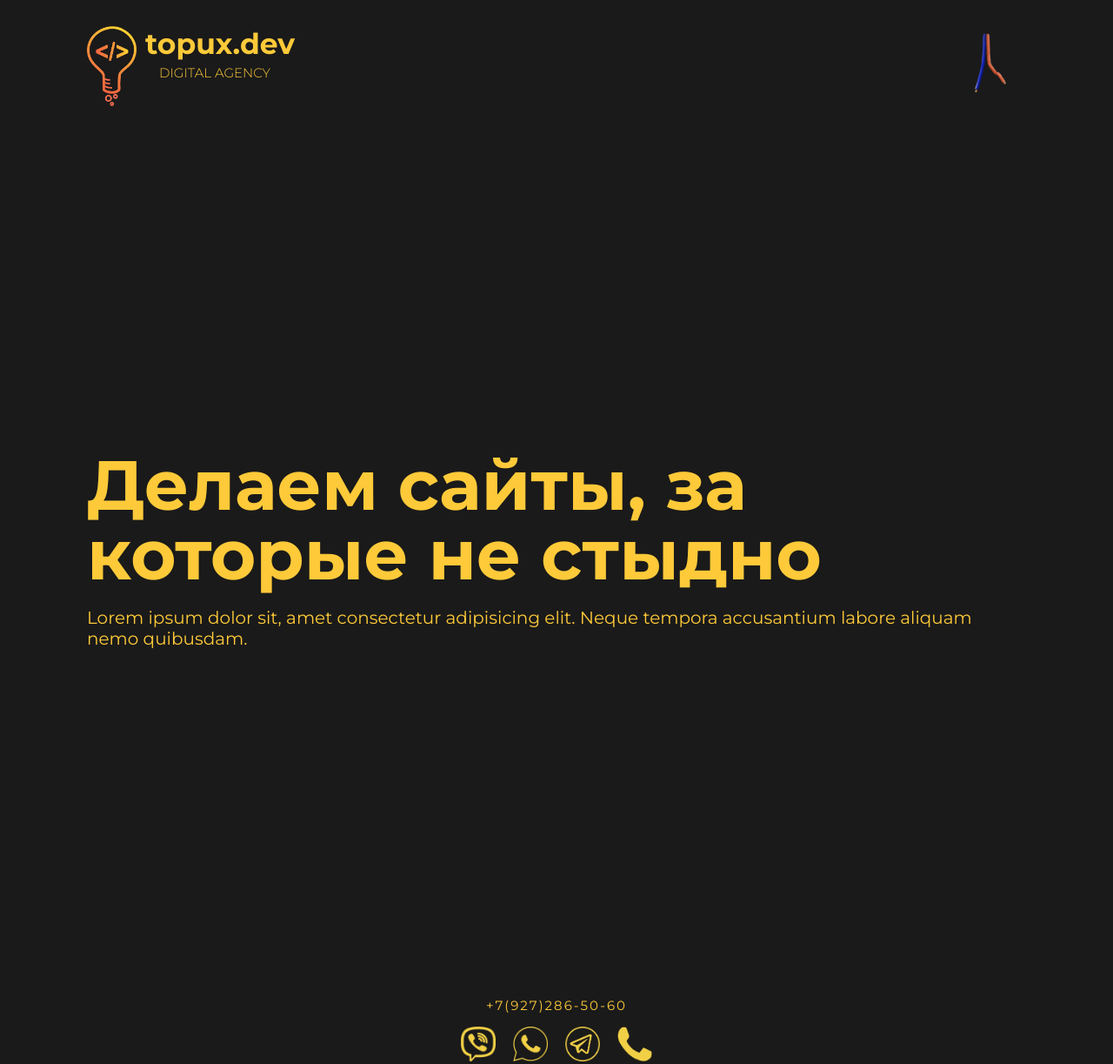
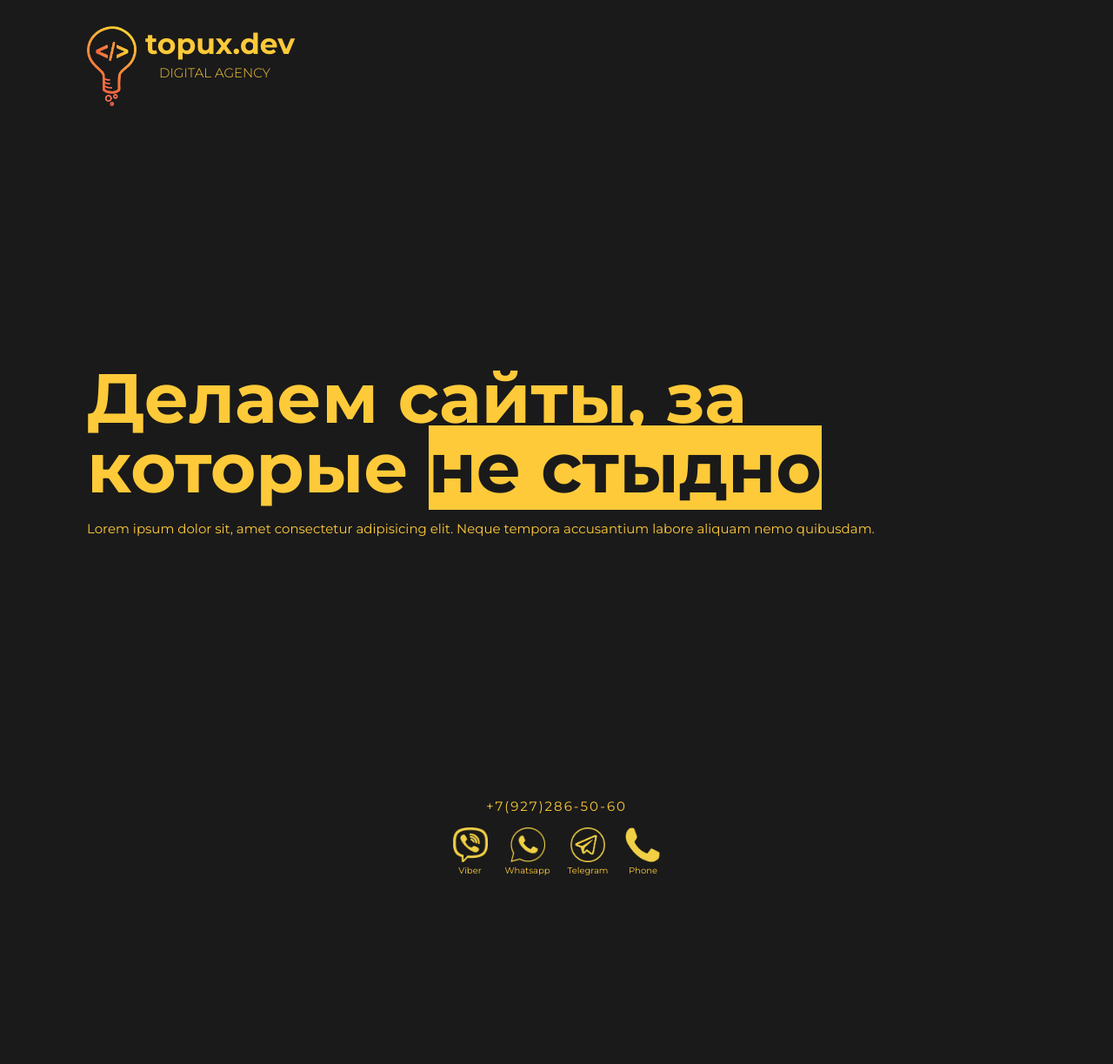
Before and after one commit to umyar/mysite, a website: page public/index.html in a window 1280 px wide. Shown: the whole page at 87% size. After the commit the page ends 1007 px from the top, so only its background shows below. Drawn offline with Linux system fonts and the light colour scheme.

Commit message:
wire deleted

```diff
--- a/public/index.html
+++ b/public/index.html
@@ -8,40 +8,52 @@
     />
     <title>topux.dev</title>
     <link rel="stylesheet" href="./styles/index.css" />
+    <link rel="stylesheet" />
     <link
-      href="https://fonts.googleapis.com/css?family=Heebo:300,400,700&display=swap"
+      href="https://fonts.googleapis.com/css?family=Montserrat:300,400,700&display=swap"
       rel="stylesheet"
     />
-    <link href="https://fonts.googleapis.com/css?family=Montserrat:300,400,500,600,700|Open+Sans:300,400,600,700&display=swap&subset=cyrillic" rel="stylesheet">
-    <link href="https://fonts.googleapis.com/css?family=Montserrat:300,400,700&display=swap" rel="stylesheet">
   </head>
   <body>
     <div class="main-layout">
       <header>
         <div class="logo">
-          <a href="#" class="logo-lamp"><img src="./img/Лампа 160х160 150.png" alt=""></a>
+          <a href="#" class="logo-lamp"
+            ><img src="./img/Лампа 160х160 150.png" alt=""
+          /></a>
           <h1>topux.dev</h1>
           <strong class="digital">DIGITAL AGENCY</strong>
         </div>
-        <div class="ligth">
-          <img src="./img/prov.png" alt="">
-        </div>
       </header>
       <main>
-        <h2>Делаем сайты, за которые не стыдно</h2>
-        <p>Lorem ipsum dolor sit, amet consectetur adipisicing elit. Neque tempora accusantium labore aliquam nemo quibusdam.</p>
+        <h2>Делаем сайты, за которые <a href="#">не стыдно</a></h2>
+        <p>
+          Lorem ipsum dolor sit, amet consectetur adipisicing elit. Neque
+          tempora accusantium labore aliquam nemo quibusdam.
+        </p>
       </main>
       <footer>
         <div class="contacts">
           <a href="tel:+79272865060">+7(927)286-50-60</a>
           <ul>
-            <li class="contact"><img src="./img/viber.png" alt=""></li>
-            <li class="contact"><img src="./img/whatsapp.png" alt=""></li>
-            <li class="contact"><img src="./img/телеграм.png" alt=""></li>
-            <li class="contact"><img src="./img/phone.png" alt=""></li>
+            <li class="contact">
+              <img src="./img/viber.png" alt="" />
+              <p>Viber</p>
+            </li>
+            <li class="contact">
+              <img src="./img/whatsapp.png" alt="" />
+              <p>Whatsapp</p>
+            </li>
+            <li class="contact">
+              <img src="./img/телеграм.png" alt="" />
+              <p>Telegram</p>
+            </li>
+            <li class="contact">
+              <img src="./img/phone.png" alt="" />
+              <p>Phone</p>
+            </li>
           </ul>
         </div>
-
       </footer>
     </div>
   </body>
--- a/public/styles/index.css
+++ b/public/styles/index.css
@@ -9,10 +9,9 @@ html {
 body {
   color: #feca39;
   background-color: #1a1a1a;
-  /* font-family: "Heebo", sans-serif; */
   font-family: "Montserrat", sans-serif;
-  /* font-family: "Open Sans", sans-serif; */
   --center: calc((100vh - 8.8rem - 8rem) / 2);
+  height: 100%;
 }
 .main-layout {
   margin: 0 10rem;
@@ -49,10 +48,8 @@ h1 {
   font-size: 3.3rem;
 }
 main {
-
-  margin: 40rem auto;
-  /* text-align: center; */
-  font-size: 2rem;
+  margin: 30rem auto;
+  font-size: 1.5rem;
 }
 main h2 {
   font-weight: 700;
@@ -60,19 +57,19 @@ main h2 {
   line-height: 1em;
   margin: 2rem auto;
 }
+main a {
+  text-decoration: none;
+  color: #1a1a1a;
+  background: #feca39;
+}
 footer {
   display: flex;
   text-align: center;
   width: 100%;
   justify-content: center;
+  height: 20%;
 }
-.ligth {
-  cursor: pointer;
-  height: 8.8rem;
-}
-.ligth img {
-  height: 8.8rem;
-}
+
 .contacts a {
   display: block;
   text-decoration: none;
@@ -108,4 +105,14 @@ footer {
   .logo {
     margin: 0 auto;
   }
+  main h2 {
+    font-size: 5rem;
+  }
+  footer {
+    margin-bottom: 1rem;
+  }
+  .contact img {
+    /* width: 5rem; */
+    /* height: 5rem; */
+  }
 }
```
